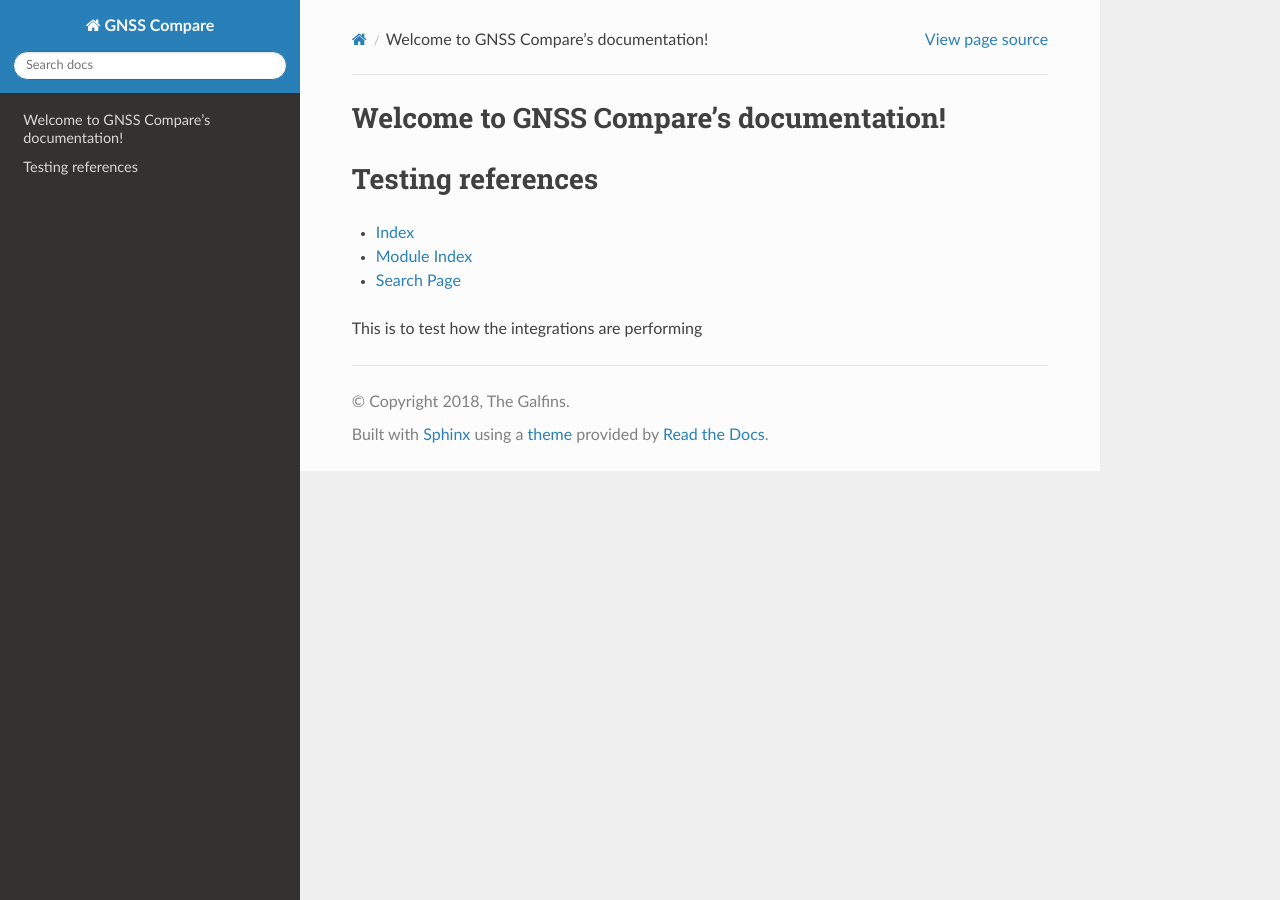
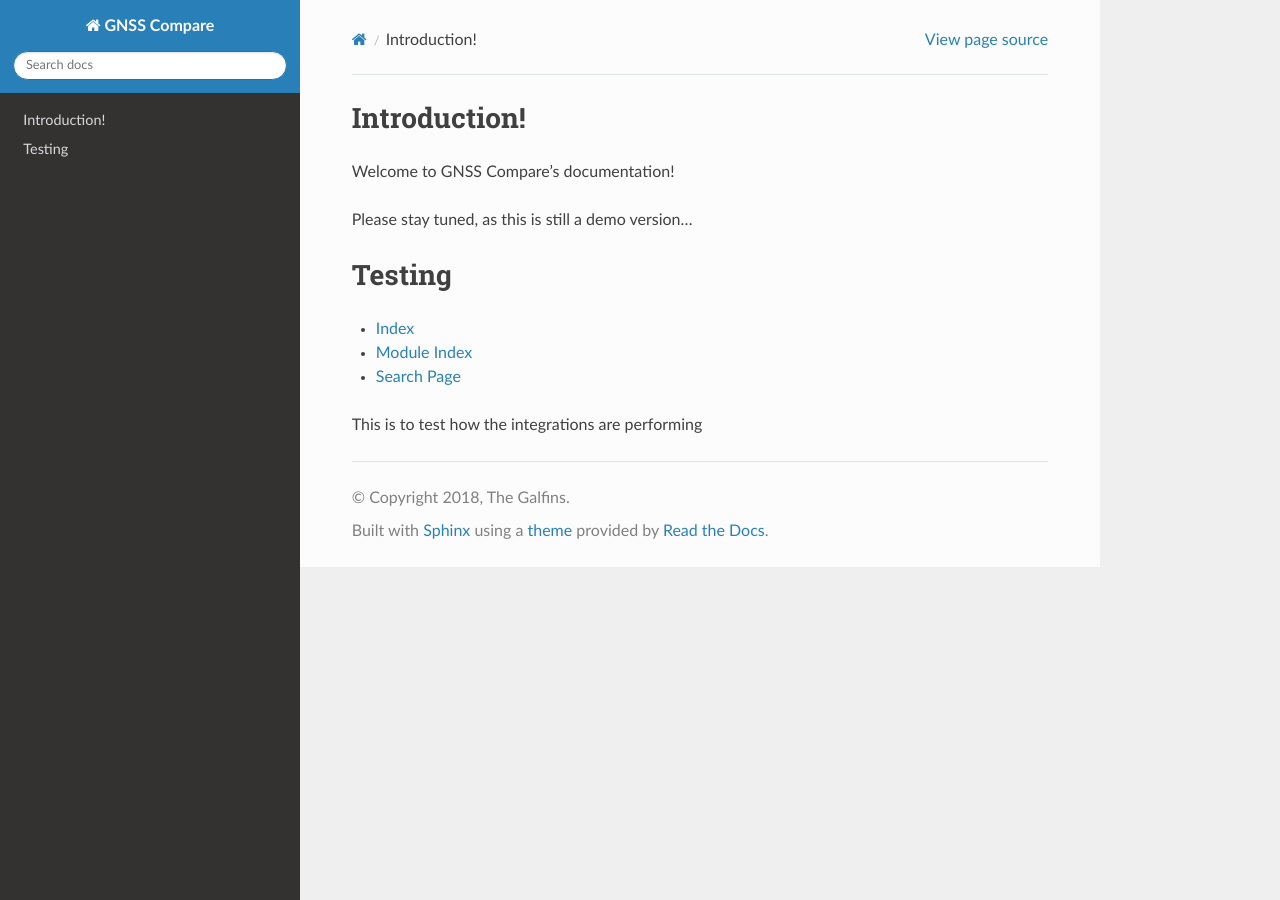
Before and after one commit to TheGalfins/GNSS_Compare, a Sphinx documentation site: the page built from docs/index.rst, in a window 1280 px wide. Built offline with Sphinx 7.4.7 and the Read the Docs theme 2.0.0, drawn with Linux system fonts in a browser that asks for light colours.

Commit message:
Updated index

```diff
--- a/docs/index.rst
+++ b/docs/index.rst
@@ -3,8 +3,13 @@
    You can adapt this file completely to your liking, but it should at least
    contain the root `toctree` directive.
 
+Introduction!
+========================================
+
 Welcome to GNSS Compare's documentation!
-========================================
+
+Please stay tuned, as this is still a demo version...
+
 
 .. toctree::
    :maxdepth: 2
@@ -12,7 +17,7 @@ Welcome to GNSS Compare's documentation!
 
 
 
-Testing references
+Testing
 ==================
 
 * :ref:`genindex`
```
